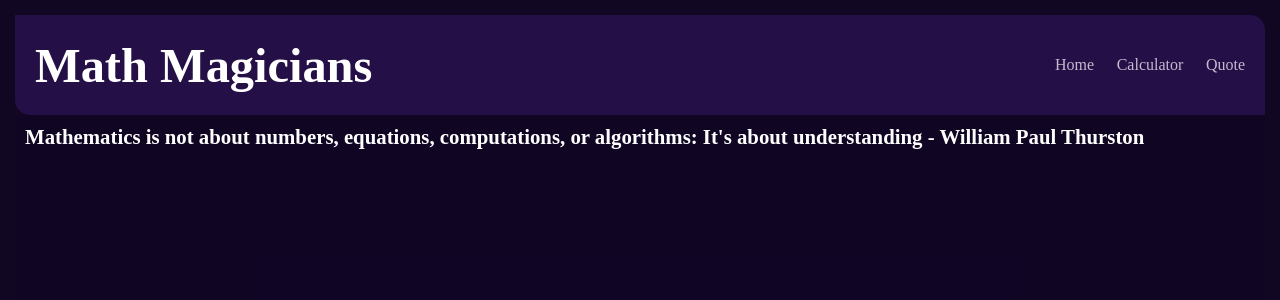
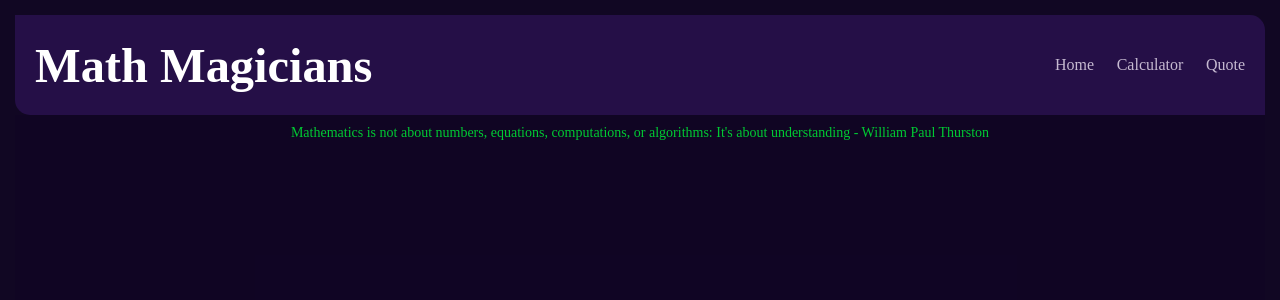
Before and after one commit to Marcraphael12/Marc-the-magician-v2, a React (Create React App) app: page /quote in a window 1280 px wide. Shown: the top 300 px of the page. Built offline with nearby package versions, Linux system fonts and the light colour scheme.

Commit message:
Update the Quote page text alignement and color

```diff
--- a/src/components/Pages/quote.css
+++ b/src/components/Pages/quote.css
@@ -6,6 +6,9 @@
 
 .Quote h2 {
 	color: white;
-	font-size: calc(1vw + 8px);
+	font-size: 14px;
 	padding: 10px;
+	text-align: center;
+	font-weight: 100;
+	color: #00ca33;
 }
```
